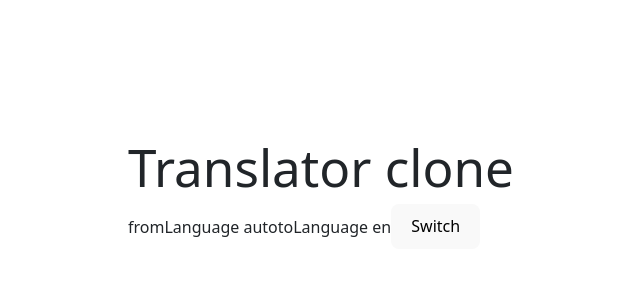
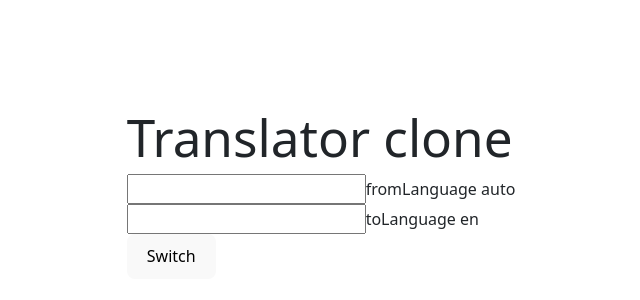
Before and after one commit to AnthonyyHL/translator, a React (Vite) app: page / in a window 1280 px wide. Shown: the part 206-506 px from the top of the page, without its empty margins (319-959 px from the left). Built offline with nearby package versions, Linux system fonts and the light colour scheme.

Commit message:
feat: Implement input and output language selection

```diff
--- a/eslint.config.js
+++ b/eslint.config.js
@@ -7,6 +7,12 @@ import pluginReact from "eslint-plugin-react";
 export default [
   {files: ["**/*.{js,mjs,cjs,ts,jsx,tsx}"]},
   {languageOptions: { globals: globals.browser }},
+  {
+   rules: {
+   "react/react-in-jsx-scope": "off",
+   "react/jsx-uses-react": "off",
+   }
+  },
   pluginJs.configs.recommended,
   ...tseslint.configs.recommended,
   pluginReact.configs.flat.recommended,
--- a/src/App.tsx
+++ b/src/App.tsx
@@ -1,4 +1,4 @@
-import { useState, useReducer } from 'react'
+import { useReducer } from 'react'
 import 'bootstrap/dist/css/bootstrap.min.css'
 
 import './App.css'
@@ -12,7 +12,7 @@ const intialState = {
 }
 
 function reducer(state, action) {
-  const { type } = action
+  const { type, payload } = action
 
   switch (type) {
     case 'SWITCH_LANGUAGES':
@@ -21,22 +21,48 @@ function reducer(state, action) {
         fromLanguage: state.toLanguage,
         toLanguage: state.fromLanguage,
       }
+    case 'SET_FROM_LANGUAGE':
+      return {
+        ...state,
+        fromLanguage: payload,
+      }
+    case 'SET_TO_LANGUAGE':
+      return {
+        ...state,
+        toLanguage: payload,
+      }
   }
 }
 
 function App() {
   const [state, dispatch] = useReducer(reducer, intialState)
 
-  // proof
   const switchLanguages = () => {
     dispatch({ type: 'SWITCH_LANGUAGES' })
+  }
+
+  const handleFromLanguageChange = (e: React.ChangeEvent<HTMLInputElement>) => {
+    if (e.target === null) return
+    const { value } = e.target
+    dispatch({ type: 'SET_FROM_LANGUAGE', payload: value })
+  }
+
+  const handleToLanguageChange = (e: React.ChangeEvent<HTMLInputElement>) => {
+    if (e.target === null) return
+    const { value } = e.target
+    dispatch({ type: 'SET_TO_LANGUAGE', payload: value })
   }
 
   return (
     <>
       <h1>Translator clone</h1>
+      {/* Test */}
+      <input type="text" onChange={handleFromLanguageChange} />
       <span>fromLanguage {state.fromLanguage}</span>
+      <br />
+      <input type="text" onChange={handleToLanguageChange} />
       <span>toLanguage {state.toLanguage}</span>
+      <br />
       <button onClick={switchLanguages}>Switch</button>
     </>
   )
```
